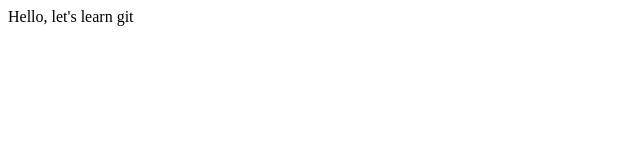
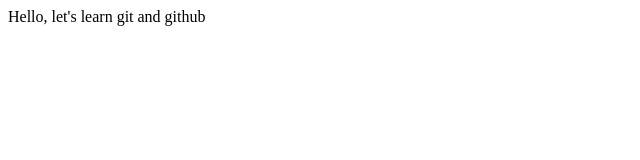
Before and after one commit to effahgideon/myFirstProject, a plain HTML site: page index.html in a window 1280 px wide. Shown: the full height of the page, 0-640 px from the left. Drawn offline with Linux system fonts and the light colour scheme.

Commit message:
because i dont want to forget

```diff
--- a/index.html
+++ b/index.html
@@ -6,6 +6,6 @@
     <title>Intro to git</title>
 </head>
 <body>
-    Hello, let's learn git
+    Hello, let's learn git and github
 </body>
 </html>
```
